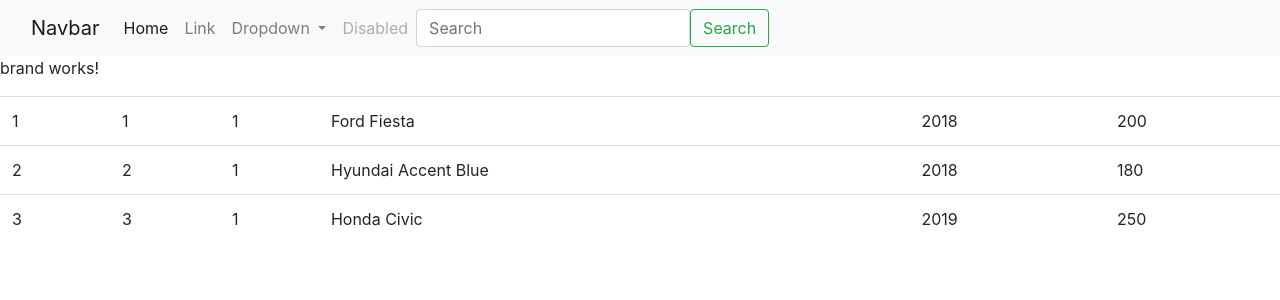
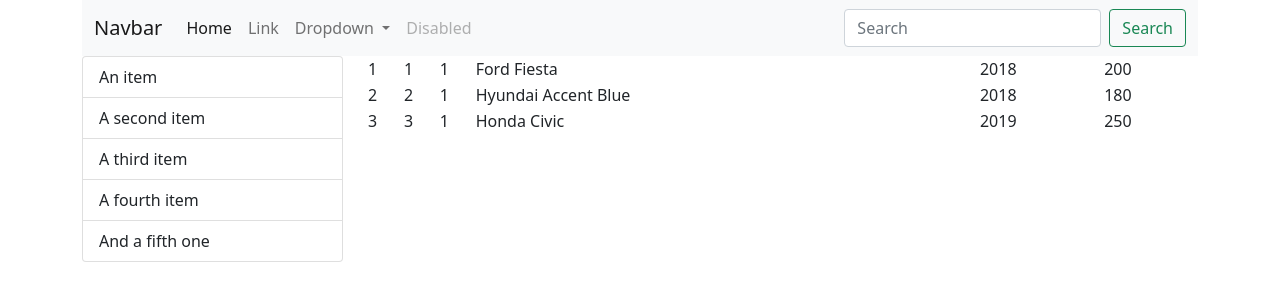
Before and after one commit to ecturgut/CarRent-FrontEnd, an Angular app: page / in a window 1280 px wide. Shown: the top 300 px of the page. Built offline with nearby package versions, Linux system fonts and the light colour scheme.

Commit message:
entities
Created car and brand entities

```diff
--- a/package.json
+++ b/package.json
@@ -19,7 +19,7 @@
     "@angular/platform-browser": "~11.2.5",
     "@angular/platform-browser-dynamic": "~11.2.5",
     "@angular/router": "~11.2.5",
-    "bootstrap": "^4.6.0",
+    "bootstrap": "^5.0.0-beta2",
     "rxjs": "~6.6.0",
     "tslib": "^2.0.0",
     "zone.js": "~0.11.3"
--- a/src/app/app.component.html
+++ b/src/app/app.component.html
@@ -1,14 +1,12 @@
-<!-- Welcome to {{title}}
-Hello {{user}}
-
-{{car1.carName}}
-
-<ul>
-  <li *ngFor="let car of cars">{{car.carName}}</li>
-</ul> -->
-
-<app-navi></app-navi>
-<app-brand></app-brand>
-<app-car></app-car>
-
-<router-outlet></router-outlet>
+<div class="container">
+  <app-navi></app-navi>
+  <div class="row">
+    <div class="col-md-3">
+      <app-brand></app-brand>
+    </div>
+    <div class="col-md-9">
+      <app-car></app-car>
+    </div>
+  </div>
+  <router-outlet></router-outlet>
+</div>
--- a/src/app/components/brand/brand.component.html
+++ b/src/app/components/brand/brand.component.html
@@ -1 +1,7 @@
-<p>brand works!</p>
+<ul class="list-group">
+    <li class="list-group-item">An item</li>
+    <li class="list-group-item">A second item</li>
+    <li class="list-group-item">A third item</li>
+    <li class="list-group-item">A fourth item</li>
+    <li class="list-group-item">And a fifth one</li>
+  </ul>
```
Also changed, not shown: src/app/models/entities/car.ts (added, +8 -0 lines), src/app/models/entities/brand.ts (added), 1 other file (tests, documents, lock files or other folders).
